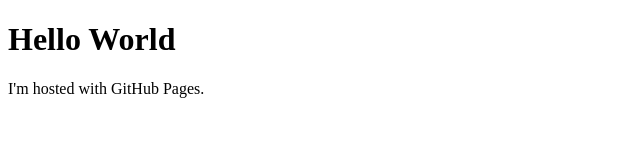
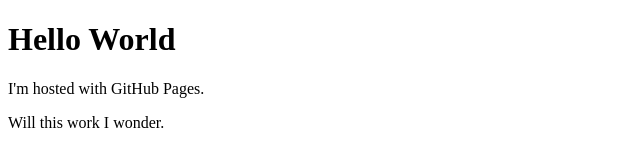
Before and after one commit to Amestern/warehouse62.github.io, a plain HTML site: page Index.html in a window 1280 px wide. Shown: the whole page, without its empty margins (0-640 px from the left). Drawn offline with Linux system fonts and the light colour scheme.

Commit message:
Update Index.html

```diff
--- a/Index.html
+++ b/Index.html
@@ -3,5 +3,6 @@
 <body>
 <h1>Hello World</h1>
 <p>I'm hosted with GitHub Pages.</p>
+<p>Will this work I wonder.</p>
 </body>
 </html>
```
